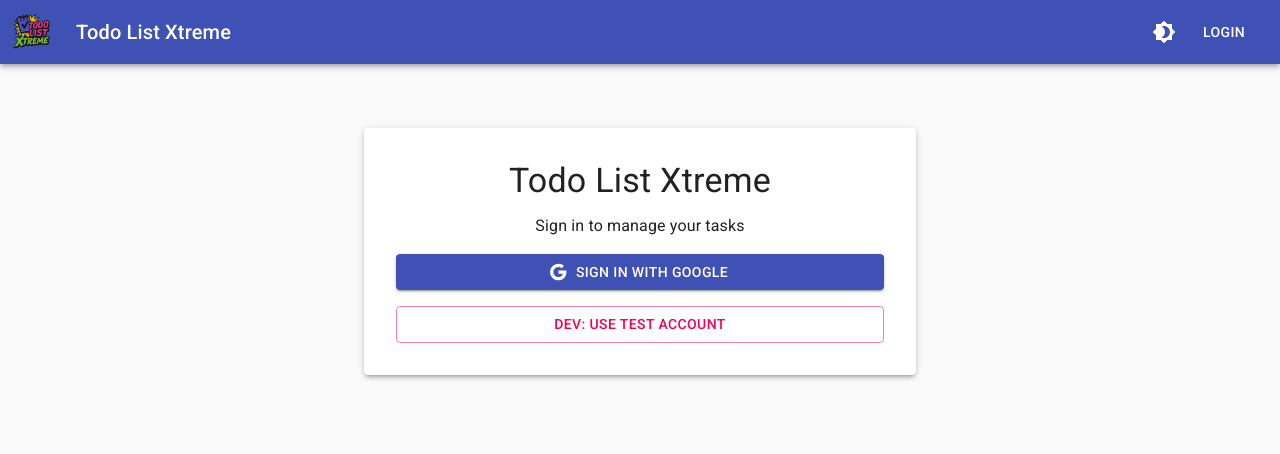
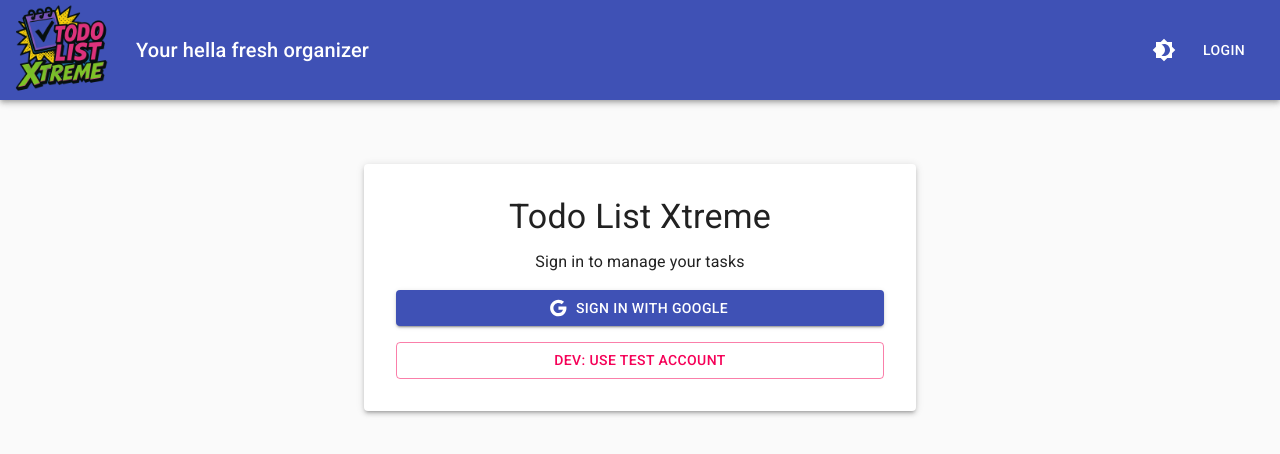
Before and after one commit to james-leatherman/todo-list-xtreme, a React (Create React App) app in the folder frontend/: page /login in a window 1280 px wide. Shown: the top 454 px of the page. Built offline with nearby package versions, Linux system fonts and the light colour scheme; no server answers; the HTML template or start-up script is replaced by a standard one.

Commit message:
begin styling

```diff
--- a/frontend/src/components/Header.js
+++ b/frontend/src/components/Header.js
@@ -28,11 +28,11 @@
       <Toolbar>
         <Box sx={{ display: 'flex', alignItems: 'center', mr: 2 }}>
           <IconButton edge="start" color="inherit" aria-label="logo" onClick={() => navigate('/')} sx={{ p: 0, mr: 1 }}>
-            <img src={logo} alt="Todo List Xtreme Logo" style={{ height: 40, width: 40, objectFit: 'contain' }} />
+            <img src={logo} alt="Todo List Xtreme Logo" style={{ height: 100, width: 100, objectFit: 'fill' }} />
           </IconButton>
         </Box>
         <Typography variant="h6" component="div" sx={{ flexGrow: 1, display: 'flex', alignItems: 'center' }}>
-          Todo List Xtreme
+          Your hella fresh organizer
         </Typography>
 
         <Box sx={{ display: 'flex', alignItems: 'center' }}>
```
